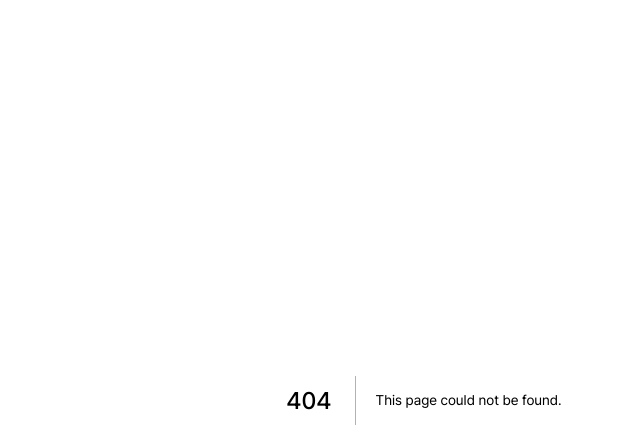
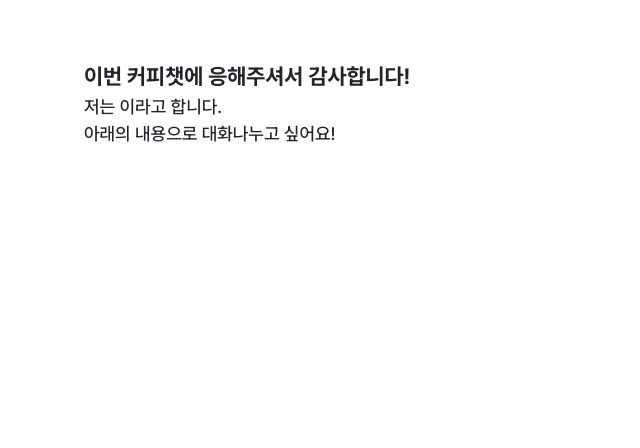
Before and after one commit to BO-LIKE-CHICKEN/coffee-connect-prototype, a Next.js app: page /hello in a window 1280 px wide. Before the commit this address had no page. Shown: the top 448 px of the page, without its empty margins (216-856 px from the left). Built offline with nearby package versions, Linux system fonts and the light colour scheme; what emotion-normalize would draw is missing.

Commit message:
feat: 응답 받아오는 기능 완료

```diff
--- a/src/common/components/Text/Text.tsx
+++ b/src/common/components/Text/Text.tsx
@@ -9,6 +9,7 @@ const Text = styled(motion.p)<{ $color?: keyof typeof theme; $textAlginCenter?:
   font-weight: 500;
   color: ${({ $color, theme }) => ($color ? theme[$color] : theme.black)};
   text-align: ${({ $textAlginCenter }) => ($textAlginCenter ? 'center' : 'left')};
+  word-break: break-word;
 `;
 
 export default Text;
--- a/src/common/components/page/Complete/Complete.tsx
+++ b/src/common/components/page/Complete/Complete.tsx
@@ -19,7 +19,7 @@ const Complete = ({ currentDomain }: Props) => {
 
   const queryString = params.toString(); // "name=John%20Doe&age=30"
 
-  const url = `https://${currentDomain}/?${queryString}`;
+  const url = `${currentDomain}/complete?${queryString}`;
 
   return (
     <Base>
--- /dev/null
+++ b/src/common/components/page/Hello/Hello.tsx
@@ -0,0 +1,33 @@
+import React from 'react';
+import { useRouter } from 'next/router';
+import { CONTAINER_VARIANTS, ITEM_VARIANTS } from '@common/constants';
+import Title from '@common/components/Title';
+import Text from '@common/components/Text';
+import Base from '../Base';
+import * as S from './styles';
+
+const Hello = () => {
+  const router = useRouter();
+
+  const { query } = router;
+
+  return (
+    <Base>
+      <S.Container variants={CONTAINER_VARIANTS} initial="hidden" animate="visible">
+        <Title variants={ITEM_VARIANTS}>이번 커피챗에 응해주셔서 감사합니다!</Title>
+        <Text variants={ITEM_VARIANTS}>
+          저는{' '}
+          <b>
+            {query.jobGroup} {query.name}
+          </b>
+          이라고 합니다.
+          <br /> 아래의 내용으로 대화나누고 싶어요!
+        </Text>
+        <div style={{ marginTop: 10 }} />
+        <Text variants={ITEM_VARIANTS}>{query.content}</Text>
+      </S.Container>
+    </Base>
+  );
+};
+
+export default Hello;
--- /dev/null
+++ b/src/common/components/page/Hello/index.ts
@@ -0,0 +1,3 @@
+import Hello from "./Hello";
+
+export default Hello;
--- /dev/null
+++ b/src/common/components/page/Hello/styles.ts
@@ -0,0 +1,21 @@
+import styled from '@emotion/styled';
+import { motion } from 'framer-motion';
+
+export const Container = styled(motion.div)`
+  display: flex;
+
+  flex-direction: column;
+
+  align-items: center;
+  justify-content: center;
+
+  width: 100%;
+`;
+
+export const ImageWrapper = styled(motion.div)`
+  position: relative;
+
+  width: 100%;
+  height: calc((100vw - 40px) / 367 * 400);
+  margin-top: 28px;
+`;
--- a/src/common/components/page/Introduce/Name/Name.tsx
+++ b/src/common/components/page/Introduce/Name/Name.tsx
@@ -24,8 +24,8 @@ const Name = () => {
   return (
     <Base>
       <S.Container variants={CONTAINER_VARIANTS} initial="hidden" animate="visible">
-        <Title variants={ITEM_VARIANTS}>당신의 이름을 알려주세요</Title>
-        <Text variants={ITEM_VARIANTS}>혹시 다른 호칭으로 불러드리는게 좋을까요?</Text>
+        <Title variants={ITEM_VARIANTS}>제 이름을 알려드릴게요</Title>
+        <Text variants={ITEM_VARIANTS}>이름이 아닌 닉네임으로 불러주셔도 좋아요</Text>
         <S.ImageWrapper variants={imageVariants}>
           <Image src="/images/tv_panel_quiz_man.png" alt="커피잔 놀이기구에 탄 남녀" fill objectFit="contain" />
         </S.ImageWrapper>
--- /dev/null
+++ b/src/pages/hello/index.ts
@@ -0,0 +1,3 @@
+import Hello from '@common/components/page/Hello';
+
+export default Hello;
```
